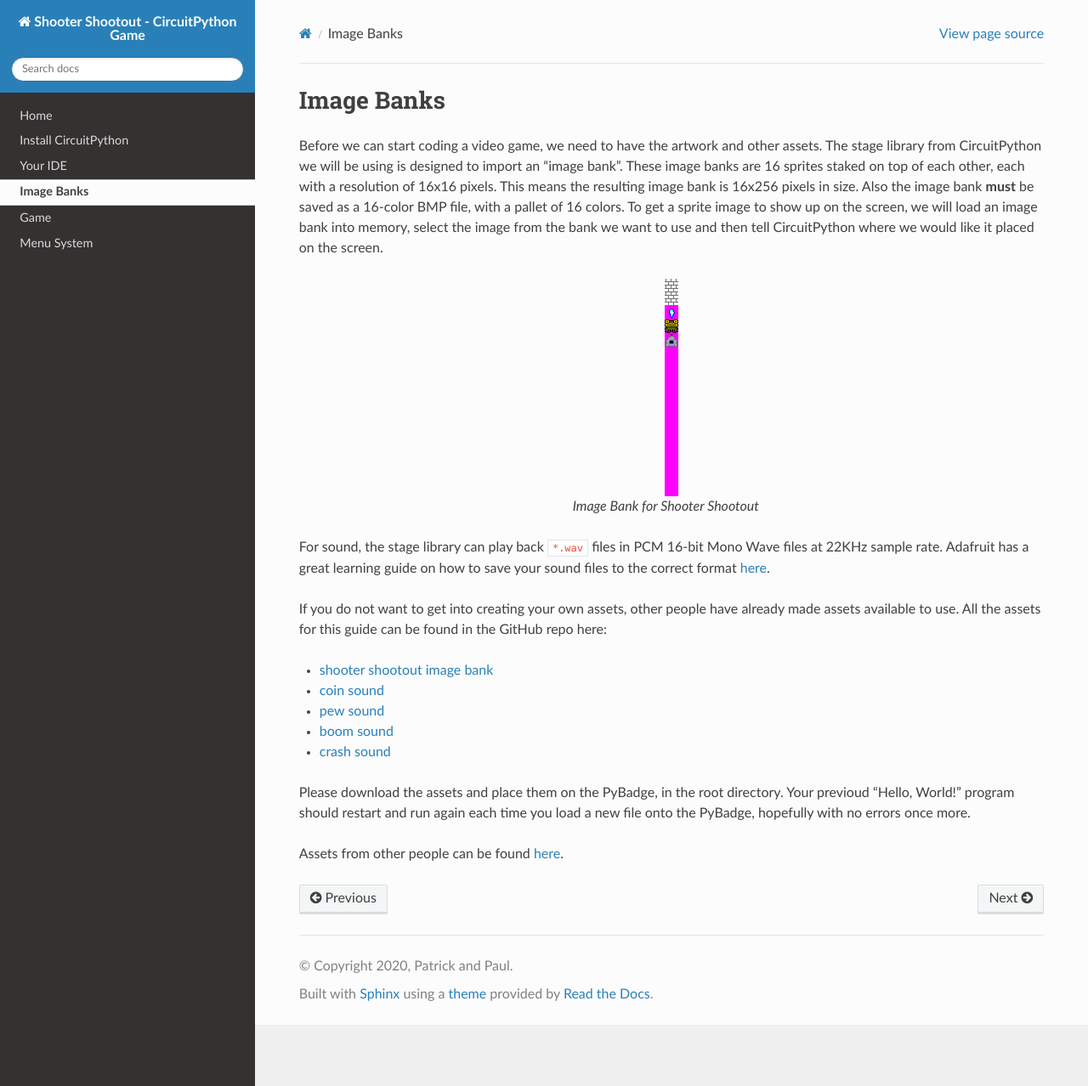
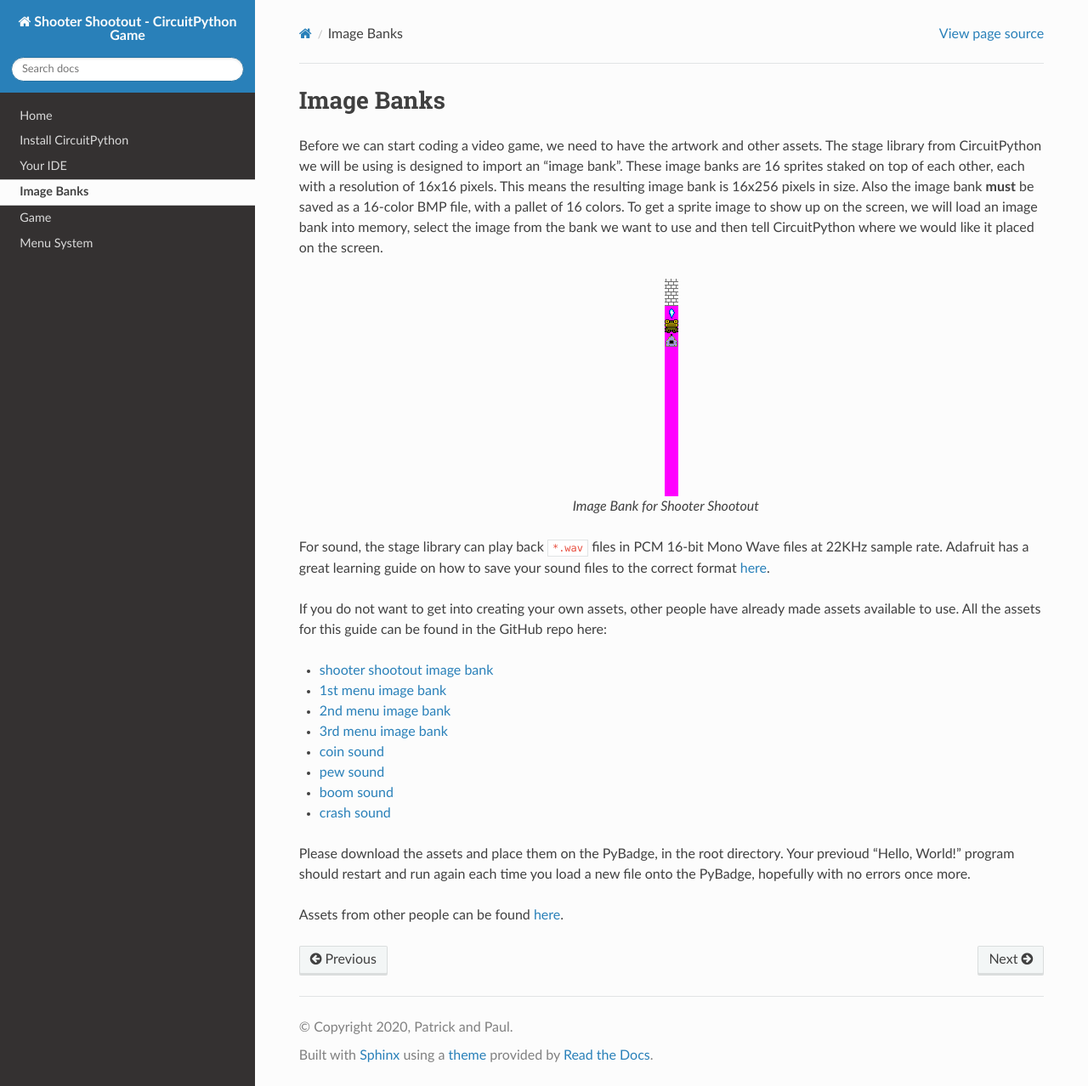
Before and after one commit to Patrick-Gemmell/ICS3U-2019-Group1, a Sphinx documentation site: the page built from docs/image_bank/index.rst, in a window 1280 px wide and 1278 px high. Shown: the whole window at 85% size. Built offline with Sphinx 7.4.7 and the Read the Docs theme 2.0.0, drawn with Linux system fonts in a browser that asks for light colours.

Commit message:
Update index.rst

```diff
--- a/docs/image_bank/index.rst
+++ b/docs/image_bank/index.rst
@@ -16,6 +16,9 @@ For sound, the stage library can play back :file:`*.wav` files in PCM 16-bit Mon
 If you do not want to get into creating your own assets, other people have already made assets available to use. All the assets for this guide can be found in the GitHub repo here:
 
 - `shooter shootout image bank <https://github.com/Patrick-Gemmell/ICS3U-2019-Group1/blob/master/docs/image_bank/sprites.bmp>`_
+- `1st menu image bank <https://github.com/Patrick-Gemmell/ICS3U-2019-Group1/blob/master/docs/image_bank/Menu.bmp>`_
+- `2nd menu image bank <https://github.com/Patrick-Gemmell/ICS3U-2019-Group1/blob/master/docs/image_bank/menu2.bmp>`_
+- `3rd menu image bank <https://github.com/Patrick-Gemmell/ICS3U-2019-Group1/blob/master/docs/image_bank/menu3.bmp>`_
 - `coin sound <https://github.com/MotherTeresaHS/ICS3U-2019-Group0/blob/master/coin.wav>`_
 - `pew sound <https://github.com/MotherTeresaHS/ICS3U-2019-Group0/blob/master/pew2.wav>`_
 - `boom sound <https://github.com/MotherTeresaHS/ICS3U-2019-Group0/blob/master/boom.wav>`_
```
